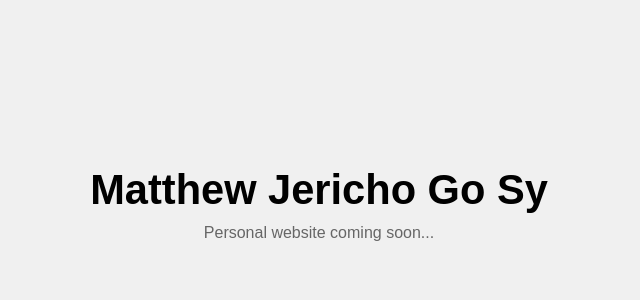
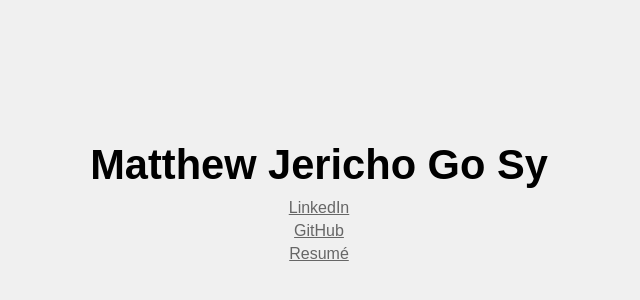
Before and after one commit to jerichosy/jerichosy.github.io, a plain HTML site: page index.html in a window 1280 px wide. Shown: the part 196-496 px from the top of the page, without its empty margins (321-961 px from the left). Drawn offline with Linux system fonts and the light colour scheme.

Commit message:
Add social links

```diff
--- a/index.html
+++ b/index.html
@@ -26,10 +26,16 @@
             text-align: center;
         }
 
-        p {
+        p, a {
             text-align: center;
             font-size: 1rem;
             color: #666;
+            display: block;
+            margin-bottom: 5px;
+        }
+
+        a:hover {
+            color: #333;
         }
     </style>
 </head>
@@ -37,7 +43,9 @@
 <body>
     <div>
         <h1>Matthew Jericho Go Sy</h1>
-        <p>Personal website coming soon...</p>
+        <a href="https://www.linkedin.com/in/jerichosy/" target="_blank">LinkedIn</a>
+        <a href="https://github.com/jerichosy" target="_blank">GitHub</a>
+        <a href="https://cdn.discordapp.com/attachments/408927897219497985/1089313283674210324/Resume-Matthew-Jericho-Sy.pdf" target="_blank">Resumé</a>
     </div>
 </body>
 
```
